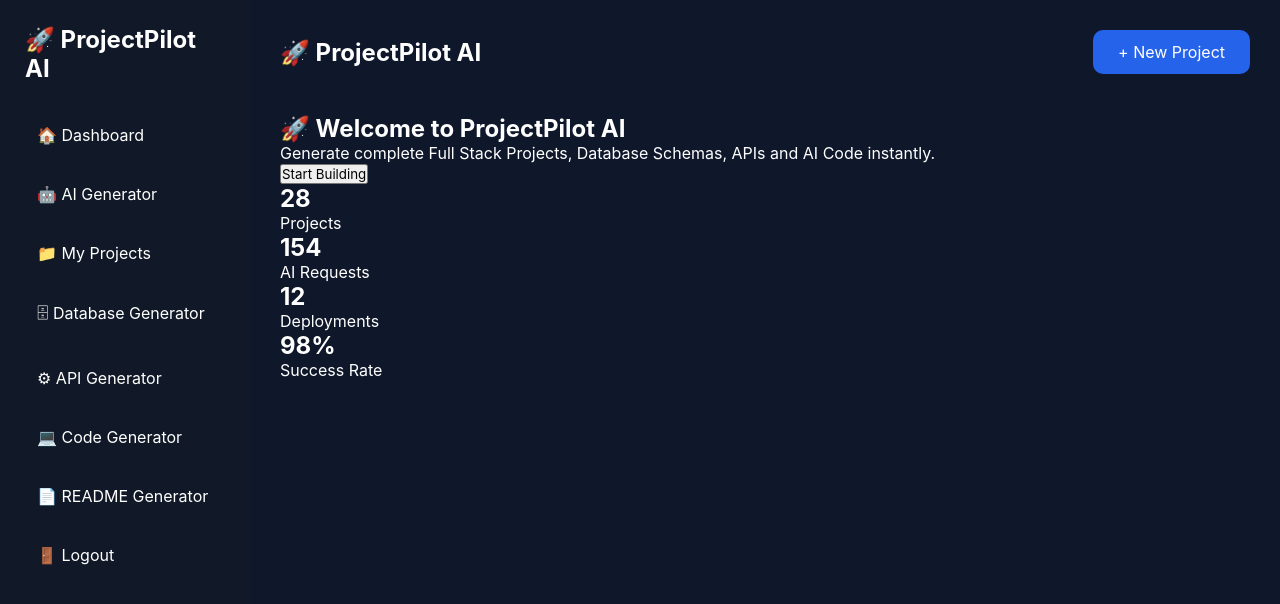
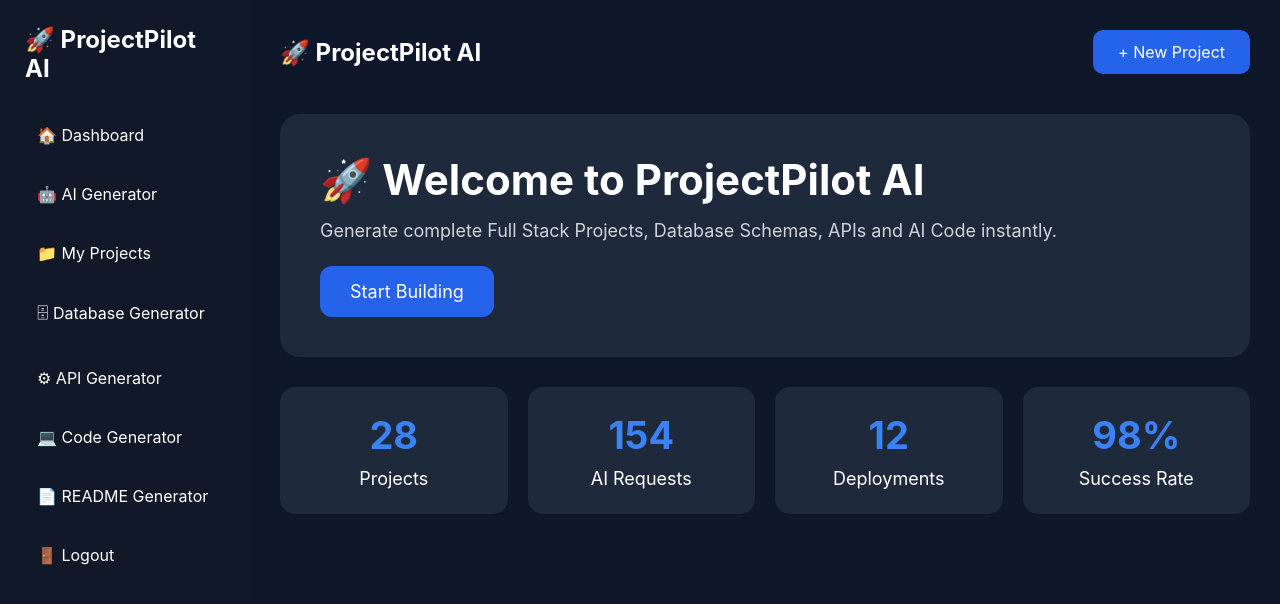
Before and after one commit to santoshml-lab/ProjectPilotAI-React, a React app: page /dashboard in a window 1280 px wide. Shown: the top 604 px of the page. Built offline with nearby package versions, Linux system fonts and the light colour scheme; the HTML template or start-up script is replaced by a standard one.

Commit message:
Update dashboard.css

```diff
--- a/src/styles/dashboard.css
+++ b/src/styles/dashboard.css
@@ -67,3 +67,64 @@ font-size:16px;
 .new-btn:hover{
 background:#1d4ed8;
 }
+
+.hero{
+background:#1e293b;
+padding:40px;
+border-radius:20px;
+margin-bottom:30px;
+}
+
+.hero h1{
+font-size:42px;
+margin-bottom:15px;
+}
+
+.hero p{
+font-size:18px;
+opacity:.8;
+margin-bottom:25px;
+}
+
+.hero-btn{
+background:#2563eb;
+color:white;
+border:none;
+padding:15px 30px;
+border-radius:12px;
+cursor:pointer;
+font-size:18px;
+}
+
+.hero-btn:hover{
+background:#1d4ed8;
+}
+
+.stats{
+display:grid;
+grid-template-columns:repeat(4,1fr);
+gap:20px;
+margin-top:30px;
+}
+
+.card{
+background:#1e293b;
+padding:25px;
+border-radius:15px;
+text-align:center;
+transition:.3s;
+}
+
+.card:hover{
+transform:translateY(-8px);
+}
+
+.card h2{
+font-size:38px;
+margin-bottom:10px;
+color:#3b82f6;
+}
+
+.card p{
+font-size:18px;
+}
```
